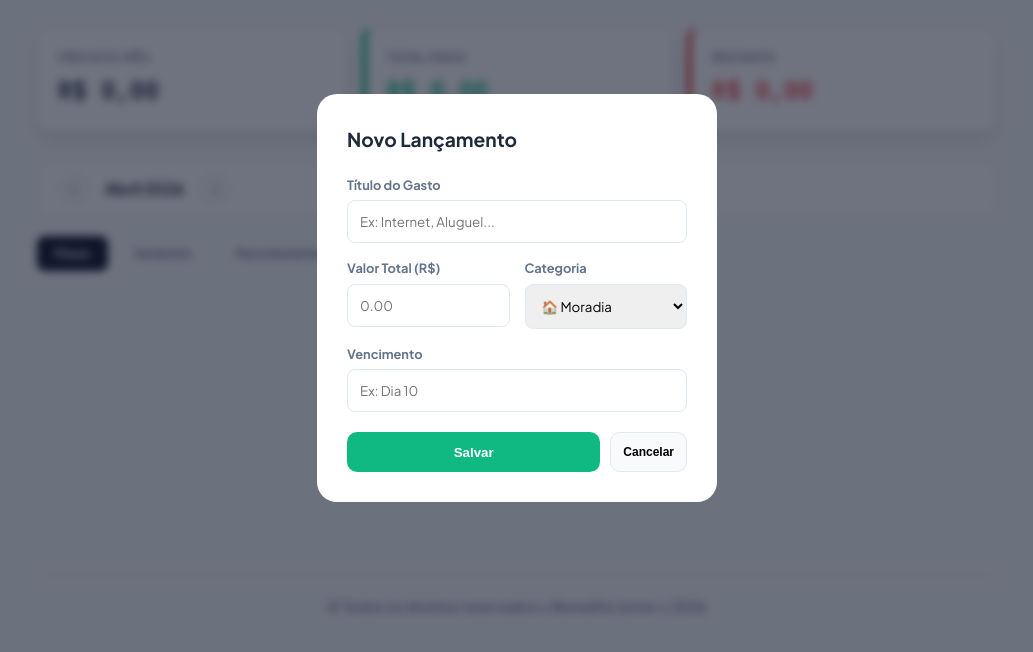
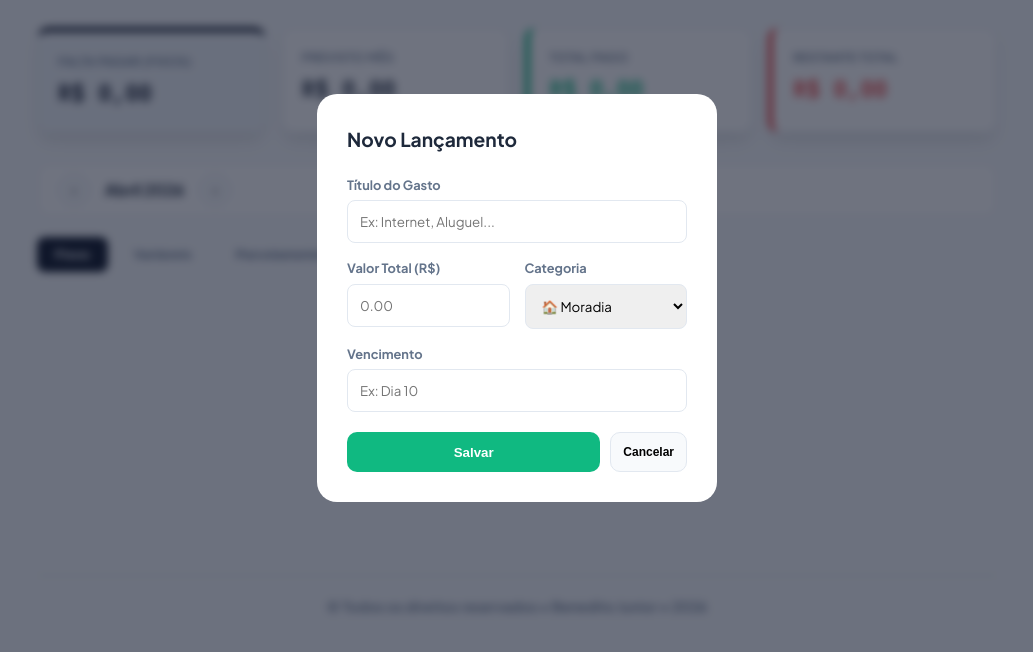
Before and after one commit to bjcarvalho007/financas-bjc, a plain HTML site: page index.html in a window 1280 px wide. Both pictures are taken after a click on the button "+ Novo Gasto". Shown: the part 102-754 px from the top of the page, without its empty margins (123-1156 px from the left). Drawn offline with Linux system fonts and the light colour scheme.

Commit message:
Update index.html

```diff
--- a/index.html
+++ b/index.html
@@ -65,7 +65,7 @@ header {
 
 .summary-grid {
   display: grid;
-  grid-template-columns: repeat(auto-fit, minmax(200px, 1fr));
+  grid-template-columns: repeat(auto-fit, minmax(180px, 1fr));
   gap: 15px;
   margin-bottom: 30px;
 }
@@ -79,7 +79,7 @@ header {
 }
 
 .card-label { font-size: 0.75rem; font-weight: 600; color: var(--text-muted); text-transform: uppercase; letter-spacing: 0.5px; }
-.card-value { font-size: 1.5rem; font-weight: 700; margin-top: 5px; font-family: 'JetBrains Mono', monospace; }
+.card-value { font-size: 1.4rem; font-weight: 700; margin-top: 5px; font-family: 'JetBrains Mono', monospace; }
 
 .nav-bar {
   display: flex;
@@ -136,7 +136,7 @@ header {
   display: flex;
   flex-direction: column;
   gap: 12px;
-  flex-grow: 1; /* Faz a lista empurrar o footer para baixo */
+  flex-grow: 1;
 }
 
 .expense-item {
@@ -186,7 +186,6 @@ header {
 
 .btn-del { color: var(--danger); background: none; border: none; cursor: pointer; padding: 5px; }
 
-/* Estilização do Rodapé */
 footer {
   margin-top: 60px;
   padding: 20px 10px;
@@ -201,7 +200,6 @@ footer {
   letter-spacing: 0.3px;
 }
 
-/* Modais */
 .modal-overlay {
   position: fixed;
   inset: 0;
@@ -209,7 +207,7 @@ footer {
   backdrop-filter: blur(4px);
   display: none;
   align-items: center;
-  justify- center;
+  justify-content: center;
   z-index: 1000;
   padding: 20px;
 }
@@ -265,6 +263,12 @@ footer {
   </header>
 
   <div class="summary-grid">
+    <!-- NOVO: Monitor de Fixos Pendentes -->
+    <div class="card" style="border-top: 5px solid var(--primary); background: #f1f5f9;">
+      <div class="card-label">Falta Pagar (FIXOS)</div>
+      <div class="card-value" id="res-pending-fixos" style="color: var(--primary);">R$ 0,00</div>
+    </div>
+
     <div class="card">
       <div class="card-label">Previsto Mês</div>
       <div class="card-value" id="res-total">R$ 0,00</div>
@@ -274,7 +278,7 @@ footer {
       <div class="card-value" id="res-paid" style="color: var(--success);">R$ 0,00</div>
     </div>
     <div class="card" style="border-left: 5px solid var(--danger);">
-      <div class="card-label">Restante</div>
+      <div class="card-label">Restante Total</div>
       <div class="card-value" id="res-pending" style="color: var(--danger);">R$ 0,00</div>
     </div>
   </div>
@@ -303,7 +307,6 @@ footer {
   </footer>
 </div>
 
-<!-- Modais de Interface -->
 <div class="modal-overlay" id="modal-add">
   <div class="modal">
     <div class="modal-header">Novo Lançamento</div>
@@ -432,6 +435,11 @@ function render() {
 
   document.getElementById('display-date').textContent = `${MONTHS[curMonth]} ${curYear}`;
   const allCurrent = [...monthData.fixos, ...monthData.variaveis];
+
+  // Cálculo do que falta pagar apenas dos fixos
+  const pendingFixosTotal = monthData.fixos.reduce((s, i) => s + (i.amount - (i.paid_amount || 0)), 0);
+  document.getElementById('res-pending-fixos').textContent = fmt(pendingFixosTotal);
+
   const totalMonth = allCurrent.reduce((s, i) => s + i.amount, 0) + prevDebt;
   const paidMonth = allCurrent.reduce((s, i) => s + (i.paid_amount || 0), 0);
 
```
